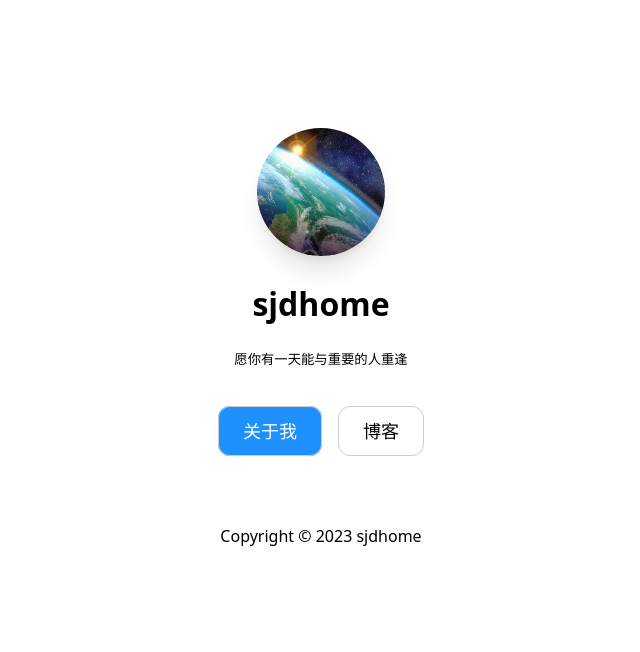
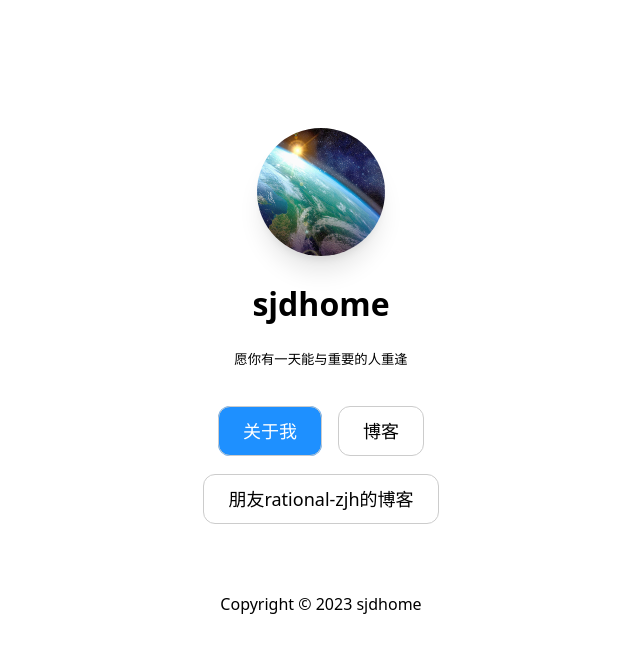
Before and after one commit to sjdhome/kurisu, a Next.js app: page / in a window 1280 px wide. Shown: the top 652 px of the page, without its empty margins (319-959 px from the left). Built offline with nearby package versions, Linux system fonts and the light colour scheme.

Commit message:
Add button in home page for my friend

```diff
--- a/app/page.tsx
+++ b/app/page.tsx
@@ -11,13 +11,28 @@ export default function Page() {
         <Avatar width={128} height={128} className="rounded-full shadow-xl" />
         <h1>sjdhome</h1>
         <small>愿你有一天能与重要的人重逢</small>
-        <div className="flex flex-row justify-center mt-12 gap-x-4">
-          <Link href="/blog/post/about-me/" className="no-underline text-white">
-            <Button className="bg-[dodgerblue] dark:bg-[dodgerblue]">关于我</Button>
-          </Link>
-          <Link href="/blog/" className="no-underline text-inherit">
-            <Button className="dark:bg-[#252d38]">博客</Button>
-          </Link>
+        <div className="flex flex-col mt-12 gap-y-10">
+          <div className="flex flex-row gap-x-4 justify-center">
+            <Link
+              href="/blog/post/about-me/"
+              className="no-underline text-white"
+            >
+              <Button className="bg-[dodgerblue] dark:bg-[dodgerblue]">
+                关于我
+              </Button>
+            </Link>
+            <Link href="/blog/" className="no-underline text-inherit">
+              <Button className="dark:bg-[#252d38]">博客</Button>
+            </Link>
+          </div>
+          <div>
+            <Link
+              href="https://rational-zjh.sjdhome.com"
+              className="no-underline text-inherit"
+            >
+              <Button className="dark:bg-[#252d38]">朋友rational-zjh的博客</Button>
+            </Link>
+          </div>
         </div>
       </main>
       <footer className="text-center mt-20">
```
